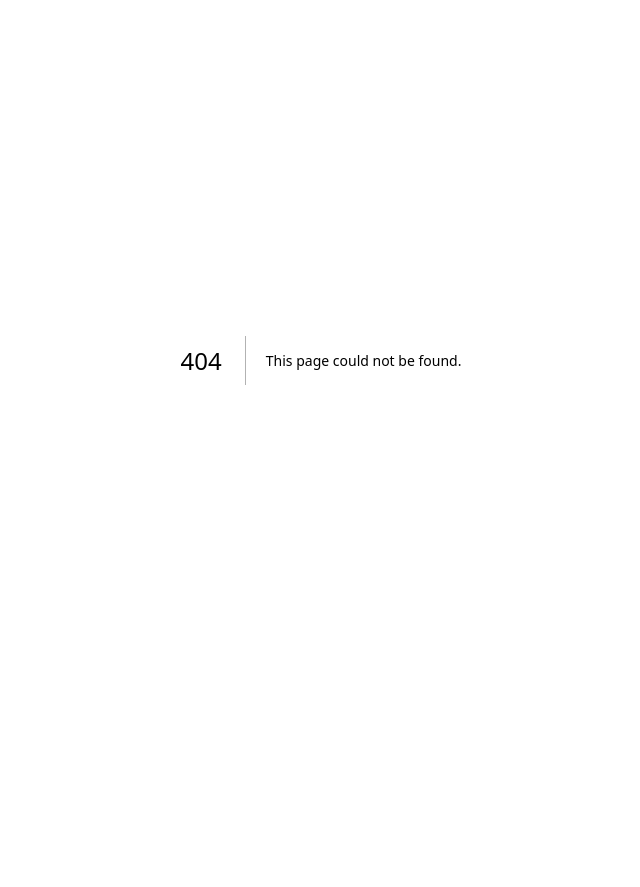
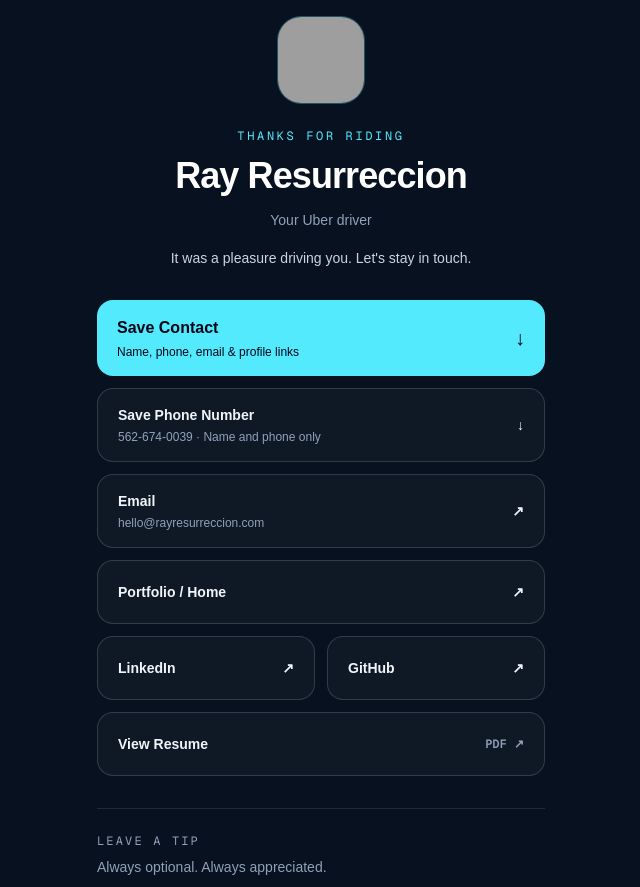
Before and after one commit to dynamind795-gh/rayresurreccion-portfolio, a Next.js app: page /contact2 in a window 1280 px wide. Before the commit this address had no page. Shown: the part 40-927 px from the top of the page, without its empty margins (319-959 px from the left). Before the commit the page ends 800 px from the top, so only its background shows below. Built offline with nearby package versions, Linux system fonts and the light colour scheme; grey boxes are pictures that could not be loaded.

Commit message:
Add separate Uber contact and tips page without family contacts

```diff
--- /dev/null
+++ b/src/app/contact2/page.tsx
@@ -0,0 +1,61 @@
+import type { Metadata } from "next";
+import Image from "next/image";
+import Link from "next/link";
+import { contact, payments } from "@/lib/contact";
+
+export const metadata: Metadata = {
+  title: "Your Driver Ray | Contact & Tips",
+  description: "Thanks for riding with Ray. Save his number, get in touch, or leave a tip.",
+  alternates: { canonical: `${contact.website}/contact2` },
+};
+
+const actionClass = "flex min-h-16 items-center justify-between gap-3 rounded-2xl border border-white/15 bg-white/[0.035] px-5 py-4 text-sm font-semibold text-slate-100 transition hover:border-cyan-300/50 hover:bg-cyan-300/10 focus-visible:outline-2 focus-visible:outline-offset-4 focus-visible:outline-cyan-300";
+
+export default function UberContactPage() {
+  return (
+    <main className="min-h-screen bg-[#07111f] px-5 py-10 text-slate-100 selection:bg-cyan-300 selection:text-slate-950 sm:py-14">
+      <div className="mx-auto max-w-md">
+        <header className="text-center">
+          <Image src="/images/about/raymond-professional-portrait.jpg" alt="Ray Resurreccion" width={88} height={88} className="mx-auto h-22 w-22 rounded-3xl border border-cyan-300/30 object-cover object-top" />
+          <p className="mt-6 font-mono text-xs tracking-[0.22em] text-cyan-300">THANKS FOR RIDING</p>
+          <h1 className="mt-3 text-3xl font-black tracking-tight text-white sm:text-4xl">Ray Resurreccion</h1>
+          <p className="mt-3 text-sm leading-6 text-slate-400">Your Uber driver</p>
+          <p className="mt-4 text-sm text-slate-300">It was a pleasure driving you. Let&apos;s stay in touch.</p>
+        </header>
+
+        <nav aria-label="Contact and profile links" className="mt-8 grid gap-3">
+          <a href="/contact/vcard" download="Raymond-Resurreccion.vcf" className="flex min-h-18 items-center justify-between gap-3 rounded-2xl bg-cyan-300 px-5 py-4 text-slate-950 transition hover:bg-cyan-200 focus-visible:outline-2 focus-visible:outline-offset-4 focus-visible:outline-cyan-300">
+            <span><span className="block font-bold">Save Contact</span><span className="mt-1 block text-xs">Name, phone, email &amp; profile links</span></span>
+            <span aria-hidden="true" className="text-xl">↓</span>
+          </a>
+          <a href="/contact/phone.vcf" download="Raymond-Resurreccion-Phone.vcf" className={actionClass}>
+            <span>Save Phone Number<span className="mt-1 block text-xs font-normal text-slate-400">562-674-0039 · Name and phone only</span></span>
+            <span aria-hidden="true">↓</span>
+          </a>
+          <a href={`mailto:${contact.email}`} className={actionClass}><span>Email<span className="mt-1 block break-all text-xs font-normal text-slate-400">{contact.email}</span></span><span aria-hidden="true">↗</span></a>
+          <Link href="/" className={actionClass}><span>Portfolio / Home</span><span aria-hidden="true">↗</span></Link>
+          <div className="grid grid-cols-2 gap-3">
+            <a href={contact.linkedin} className={actionClass}>LinkedIn<span aria-hidden="true">↗</span></a>
+            <a href={contact.github} className={actionClass}>GitHub<span aria-hidden="true">↗</span></a>
+          </div>
+          <a href={contact.resume} className={actionClass}><span>View Resume</span><span className="font-mono text-xs text-slate-400">PDF ↗</span></a>
+        </nav>
+
+        <section aria-labelledby="payments-heading" className="mt-8 border-t border-white/10 pt-6">
+          <h2 id="payments-heading" className="font-mono text-xs tracking-[0.18em] text-slate-400">LEAVE A TIP</h2>
+          <p className="mt-2 text-sm text-slate-400">Always optional. Always appreciated.</p>
+          <div className="mt-3 grid gap-3">
+            {payments.map(({ name, href }) => href ? (
+              <a key={name} href={href} className={actionClass}>{name}<span aria-hidden="true">↗</span></a>
+            ) : (
+              <button key={name} type="button" disabled className="flex min-h-14 w-full items-center justify-between gap-3 rounded-2xl border border-white/10 px-5 py-4 text-left text-sm text-slate-400 disabled:cursor-not-allowed">
+                <span>{name}</span><span className="text-xs">Not available yet</span>
+              </button>
+            ))}
+          </div>
+        </section>
+        <footer className="mt-8 text-center"><Link href="/" className="inline-flex min-h-11 items-center text-xs text-slate-400 hover:text-cyan-200 focus-visible:outline-2 focus-visible:outline-cyan-300">rayresurreccion.com</Link></footer>
+      </div>
+    </main>
+  );
+}
```
Also changed, not shown: public/contact/ray-uber-contact-qr.png (added).
